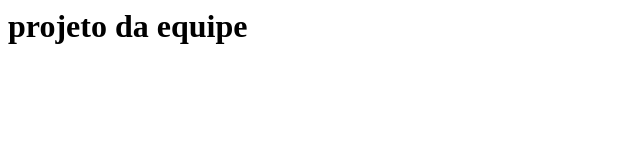
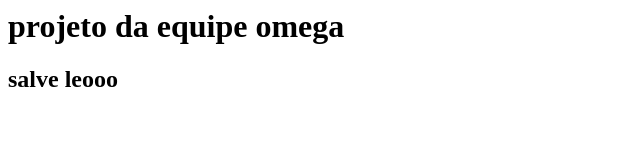
Before and after one commit to eliabemoreira-oss/projeto-base, a plain HTML site: page index.html in a window 1280 px wide. Shown: the whole page, without its empty margins (0-640 px from the left). Drawn offline with Linux system fonts and the light colour scheme.

Commit message:
Update index.html

```diff
--- a/index.html
+++ b/index.html
@@ -1 +1,2 @@
-<h1>projeto da equipe</h1>
+<h1>projeto da equipe omega</h1>
+<h2>salve leooo</h2>
```
